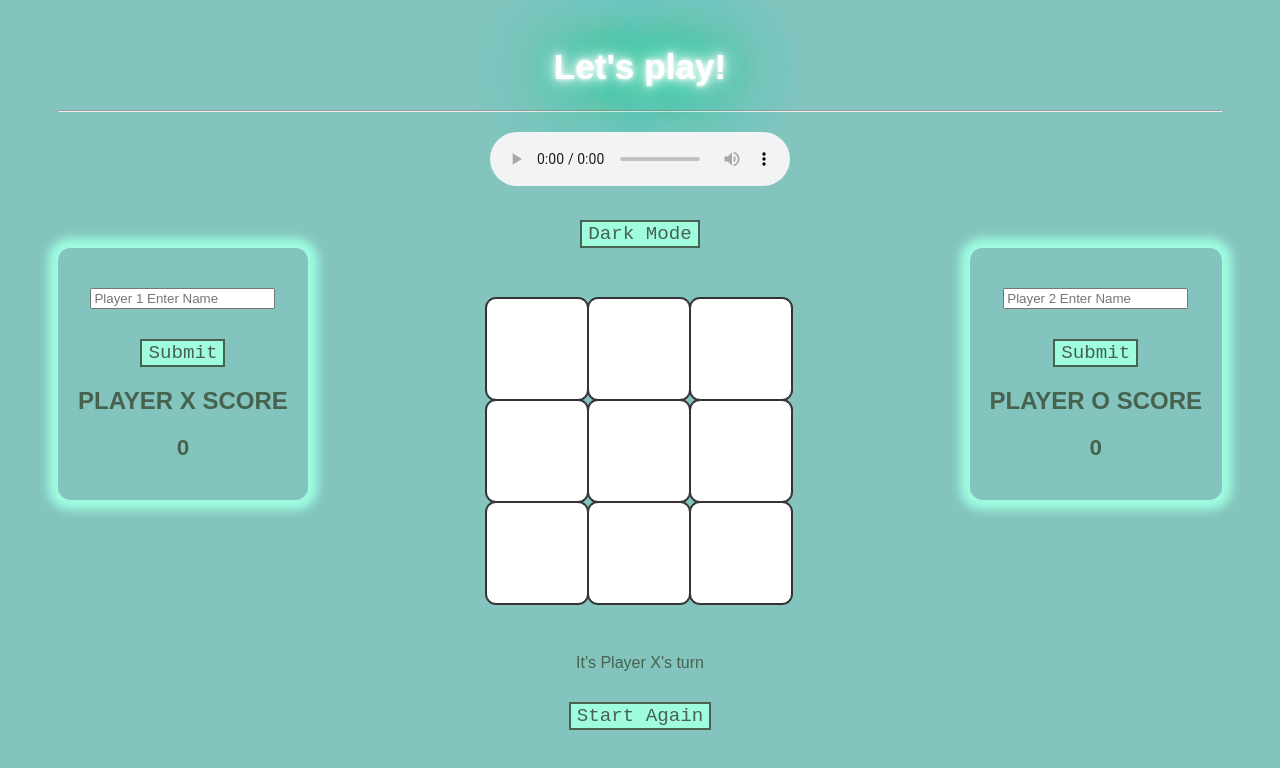
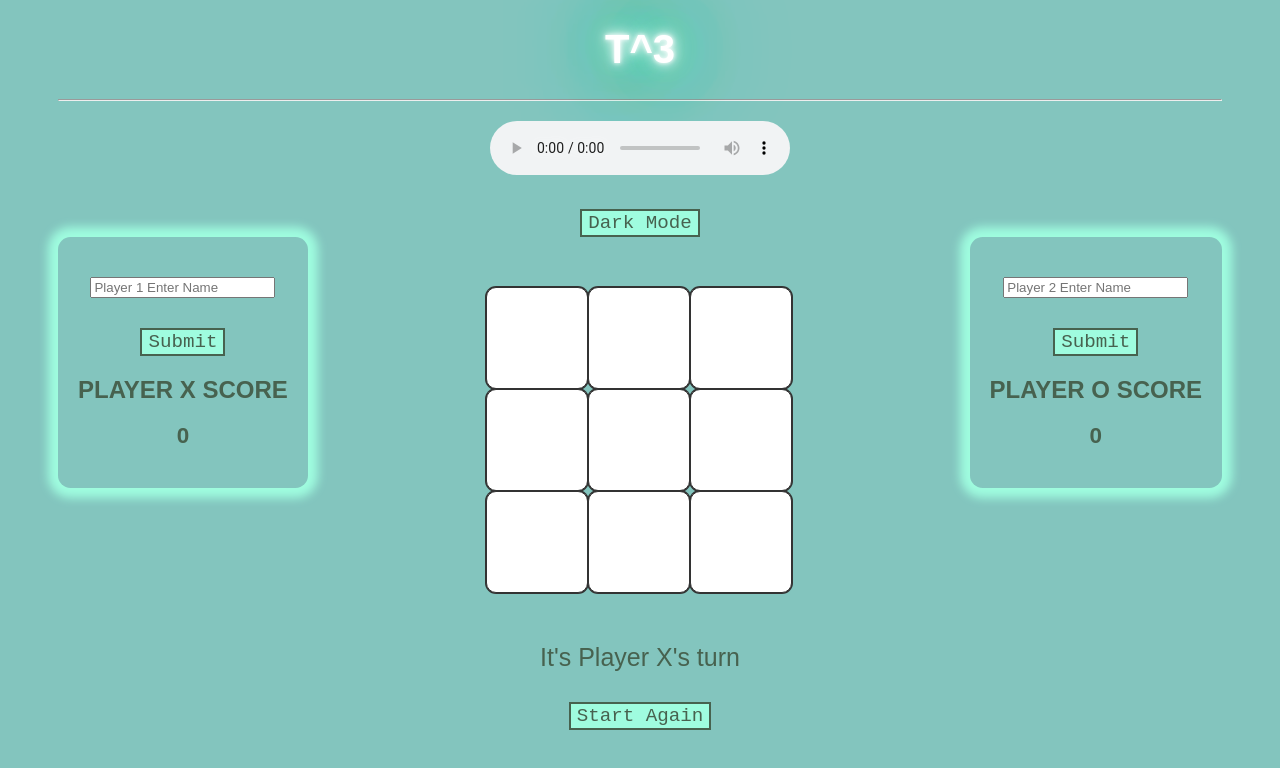
Before and after one commit to RKaurB/bnta-js-tic-tac-toe, a plain HTML site: page index.html in a window 1280 px wide. Drawn offline with Linux system fonts and the light colour scheme.

Commit message:
change title

```diff
--- a/index.html
+++ b/index.html
@@ -10,7 +10,7 @@
      <!-- //   <embed src="music.wav" loop="true" autostart="true" width="2" height="0"> -->
         <header>
             <div class="container">
-                <h1 class="neonText">Let's play!</h1>
+                <h1 class="neonText">T^3</h1>
             </div>
             </header>
         <hr>
--- a/styles.css
+++ b/styles.css
@@ -4,7 +4,7 @@ body {
     font-family: "Comic Sans", sans-serif;
     display: flex-wrap;
     text-align: center;
-    padding-top: 15px;
+    /* padding-top: 5px; */
     padding-left: 50px;
     padding-right: 50px;
 }
@@ -19,7 +19,7 @@ hr {
     color: #fff;
 }
 h1 {
-    font-size: 2.2rem;
+    font-size: 2.5rem;
   }
 
   /* Flickering animation */
@@ -181,3 +181,11 @@ header {
 #restart{
     margin-top: 30px;
 }
+
+/* #status--message {
+
+} */
+
+.game--status {
+    font-size: 25px;
+}
```
